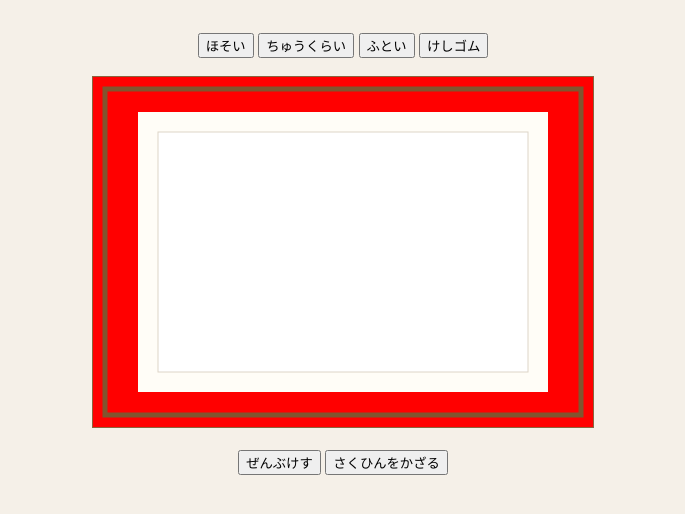
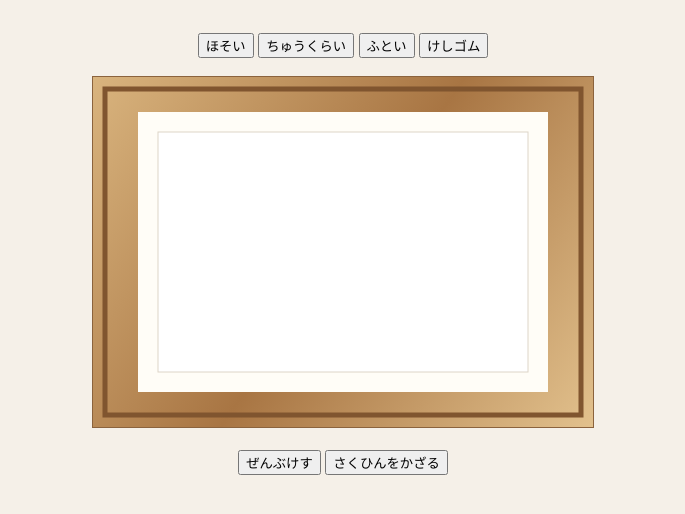
Before and after one commit to sono-togoshi/web-museum, a plain HTML site: page draw.html in a window 1280 px wide. Shown: the part 132-646 px from the top of the page, without its empty margins (297-982 px from the left). Drawn offline with nearby package versions, Linux system fonts and the light colour scheme.

Commit message:
Update draw.html

```diff
--- a/draw.html
+++ b/draw.html
@@ -140,7 +140,7 @@ function drawFrame() {
     wood.addColorStop(0.5, "#a87543");
     wood.addColorStop(1, "#e2c18d");
 
-ctx.fillStyle = "red";
+ctx.fillStyle = wood;
 ctx.fillRect(0, 0, 500, 350);
 
     // 額縁の内側の縁
```
